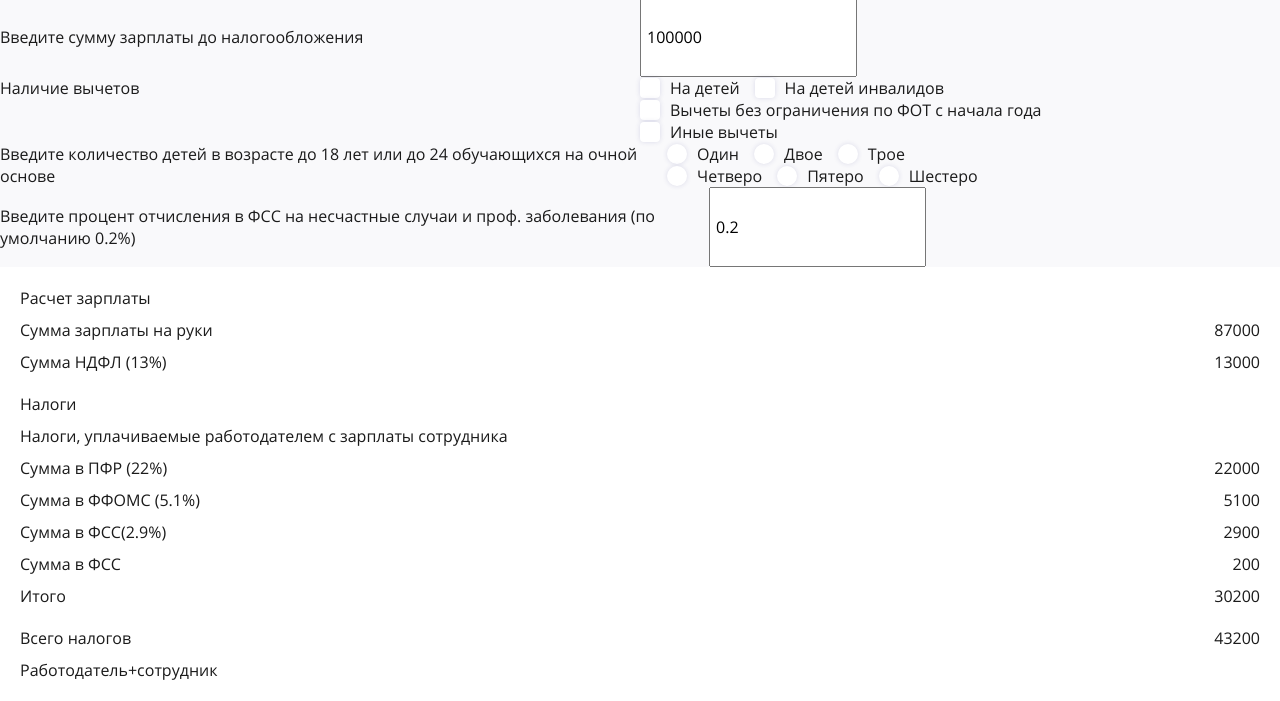
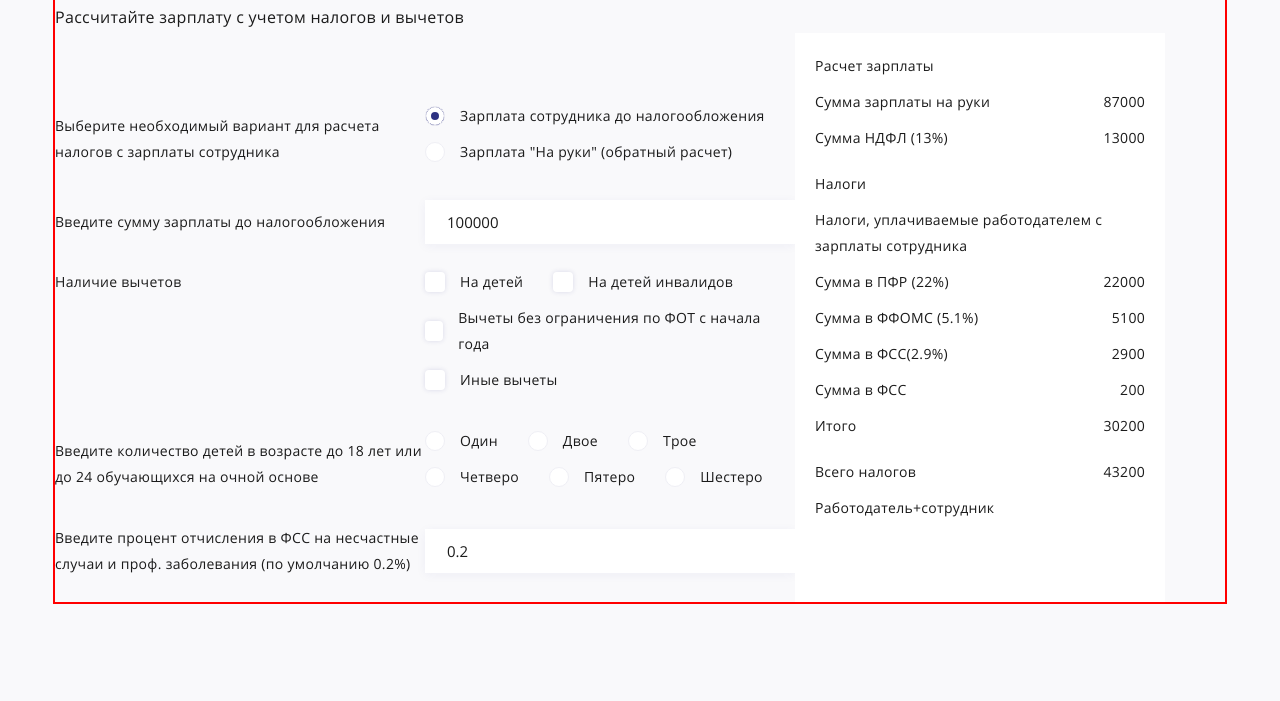
Before and after one commit to footzi/-, a website: page source/index.html in a window 1280 px wide. Shown: the part 147-848 px from the top of the page. After the commit the page ends 800 px from the top, so only its background shows below. Drawn offline with nearby package versions, Linux system fonts and the light colour scheme; files that its build step writes are made by us from their sources.

Commit message:
global changes

```diff
--- a/source/index.html
+++ b/source/index.html
@@ -1,5 +1,6 @@
 <!DOCTYPE html>
 <html lang="en">
+
 <head>
     <meta charset="UTF-8">
     <meta name="viewport" content="width=device-width, initial-scale=1.0">
@@ -7,7 +8,7 @@
     <link rel="stylesheet" href="styles/main.css">
 </head>
 
-<body>
+<body class="body">
     <header>
         <h1 class="h1">КАЛЬКУЛЯТОР НАЛОГОВ С ЗАРПЛАТЫ</h1>
         <h2 class="h2">Рассчитайте зарплату с учетом налогов и вычетов</h2>
@@ -16,17 +17,17 @@
         <button id="clear">Clear</button>
     </div>-->
     <main class="main">
-            <div class="data">
+        <div class="data">
             <div class="option">
                 <p>Выберите необходимый вариант для расчета налогов с зарплаты сотрудника</p>
                 <div class="inputs">
                     <div class="inputs-row">
                         <input type="radio" name="option" id="option1" checked>
-                        <label for="option1">до налогооблажения </label>
+                        <label for="option1">Зарплата сотрудника до налогообложения</label>
                     </div>
                     <div class="inputs-row">
                         <input type="radio" name="option" id="option2">
-                        <label for="option2">на руки </label>
+                        <label for="option2">Зарплата "На руки" (обратный расчет)</label>
                     </div>
                 </div>
             </div>
--- a/source/styles/main.scss
+++ b/source/styles/main.scss
@@ -1,41 +1,52 @@
 @import "components/vars";
 @import "components/fonts";
 @import "components/resest";
-
-body {
+.body {
     font-family: OpenSans-Regular;
     background-color: #f9f9fb;
-    padding: 4% 0 0 0;
+    width: 1170px;
+    margin: 0 auto;
+    //padding: 4% 0 0 0;
+    padding: 80px 0 0 0;
+    outline: 2px solid red;
     color: #1b1b1b;
     overflow-x: hidden;
+    letter-spacing: 0.3px;
+    line-height: 1.86;
 }
-
-
 
 .h1 {
     font: {
         family: OpenSans-Bold;
-        size: 1.2em;
+        //size: 1.2em;
+        size: 26px;
     }
+    letter-spacing: 1.6px;
     color: $accentcolor;
 }
 
 .h2 {
-    font-size: 0.7em;
-    margin-top: 0.5%;
+    //font-size: 0.7em;
+    font-size: 16px;
+    // margin-top: 0.5%;
+    margin-top: 22px;
 }
+
 input[type=radio] {
     -webkit-appearance: none;
     width: 20px;
     height: 20px;
     border-radius: 50%;
     background-color: white;
-        box-shadow: 0 0 5px 0 rgba(45, 49, 129, 0.15);
+    //box-shadow: 0 0 5px 0 rgba(45, 49, 129, 0.15);
+    border: 1px solid #efeff5;
 }
-input[type=radio]:checked{
+
+input[type=radio]:checked {
     box-shadow: inset 0 0 0 5px white;
     background: $accentcolor;
 }
+
 input[type=radio]:focus {
     outline: none;
 }
@@ -48,57 +59,63 @@ input[type=checkbox] {
     background-color: white;
     box-shadow: 0 0 5px 0 rgba(45, 49, 129, 0.15);
 }
-input[type=checkbox]:checked{
+
+input[type=checkbox]:checked {
     box-shadow: inset 0 0 0 5px white;
     background: $accentcolor;
 }
+
 input[type=checkbox]:focus {
     outline: none;
 }
 
 input[type=number] {
-    height: 10vh;
-    padding: 2px 0 2px 5px;
+    height: 25px;
+    width: 100%;
+    padding: 20px;
     font: {
         family: OpenSans-Regular;
-        size: 1em;
+        size: 15px;
+    }
+    color: #1b1b1b;
+    box-shadow: 0px 2px 10px 0 rgba(45, 49, 129, 0.05);
+    border-color: transparent;
 }
 
 .main {
     //width: 60vw;
-    width: 100vw;
-    font-size: 0.7em;
-    margin: 6.2% auto 0 auto;
-    outline: 2px solid red;
+    //font-size: 0.7em;
+    font-size: 14px;
+    //margin: 0 auto 0 auto;
     display: flex;
 }
 
 .data {
-    width: 60%;
+    width: 740px;
     //width: 100%;
-    outline: 2px solid black;
-    div {
-        margin-bottom: 10px;
+    margin-top: 70px;
+    >div {
+        margin-bottom: 25px;
         p {
             display: inline-block;
             width: 50%;
         }
     }
-
 }
 
-}
 .inputs {
     width: 50%;
 }
+
 .inputs-row {
     display: flex;
     align-items: center;
+    margin-bottom: 10px;
     label {
-        margin-left: 10px;
-        margin-right: 15px;
+        margin: 0 30px 0 15px;
     }
 }
+
 .option,
 .salary,
 .deductions,
@@ -111,20 +128,23 @@ input[type=number] {
     align-items: center;
     justify-content: space-between;
 }
+
 .deductions {
-    align-items:flex-start;
+    align-items: flex-start;
 }
+
 .results {
+    // width: 40%;
+    width: 370px;
     background-color: white;
-    padding:20px 20px;
+    padding: 20px 20px;
     &-row {
         display: flex;
         justify-content: space-between;
         margin-bottom: 10px;
-
     }
     &-salary {
-        margin:10px 0;
+        margin: 10px 0;
     }
     &-nalogi {
         margin: 20px 0;
```
Also changed, not shown: public/index.html (+2 -2 lines), public/styles/main.css, source/check1.png (added), source/check2.png (added), source/icon1.png (added), source/icon2.png (added), source/icon3.png (added), source/icon4.png (added). Lines whose indentation alone changed are shown as unchanged.
